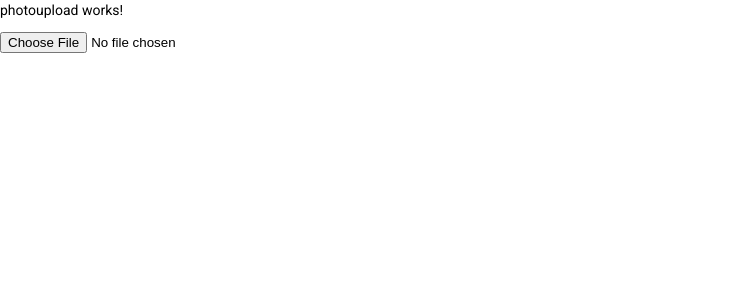
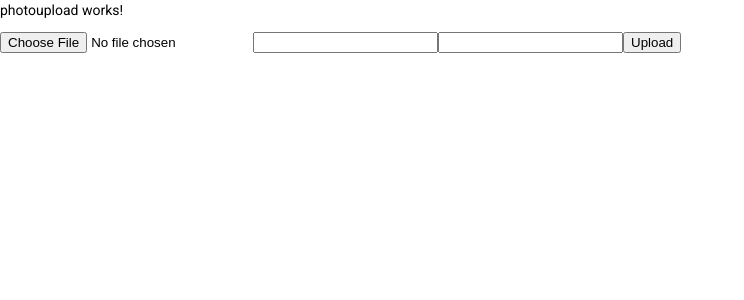
Before and after one commit to mnauman319/SnapgramFrontend, an Angular app: page /upload in a window 1280 px wide. Shown: the top 300 px of the page, without its empty margins (0-744 px from the left). Built offline with nearby package versions, Linux system fonts and the light colour scheme.

Commit message:
photo upload adds photo to user photos array now

```diff
--- a/src/app/components/homepage/homepage.component.ts
+++ b/src/app/components/homepage/homepage.component.ts
@@ -17,14 +17,14 @@ export class HomepageComponent implements OnInit {
   user:User;
   ngOnInit(): void {
 
-    // //It will not allow people to go to home page if they are not logged in
-    // if(this.userService.loggedInUser === undefined){
-    //   this.router.navigateByUrl("/login")
-    // }
-    // else{
-    //   this.currentUser = this.userService.loggedInUser;
-    // }
-      this.setCurrentUser();
+    //It will not allow people to go to home page if they are not logged in
+    if(this.userService.loggedInUser === undefined){
+      this.router.navigateByUrl("/login")
+    }
+    else{
+      this.currentUser = this.userService.loggedInUser;
+    }
+     // this.setCurrentUser();
       this.setTitle();
   }
   setTitle(){
--- a/src/app/components/photoupload/photoupload.component.html
+++ b/src/app/components/photoupload/photoupload.component.html
@@ -1,5 +1,9 @@
 <p>photoupload works!</p>
 
 <form>
-    <input id="myForm" type="file" name="file" (change)="uploadPhoto($event.target.files)" >
+    <input id="photoUploadImage" type="file" name="file" (change)="onFileChange($event)" >
+    <input id="photoName" type="text" name="photoName" (change)="onPhotoNameChange($event)" >
+
+    <input id="photoDescription" type="text" name="photoDescription" (change)="onPhotoDescriptionChange($event)" >
+    <button type="button" (click)="uploadPhoto()">Upload</button>
 </form>
--- a/src/app/components/photoupload/photoupload.component.ts
+++ b/src/app/components/photoupload/photoupload.component.ts
@@ -16,23 +16,46 @@ export class PhotouploadComponent implements OnInit {
 
   currentUser:User;
   photoToUpload:Photo;
+  files: FileList = null;
 
 
   ngOnInit(): void {
     this.setTitle();
     this.currentUser = this.userService.loggedInUser;
     console.log(this.currentUser);
+    this.photoToUpload = new Photo(null,"","","",null);
   }
 
-  async uploadPhoto(files: FileList){
+  onFileChange(event){
+    this.files = event.target.files;
+  }
 
-    console.log(files);
+  onPhotoNameChange(event){
+
+    this.photoToUpload.photoName = event.target.value
+  }
+  onPhotoDescriptionChange(event){
+    this.photoToUpload.photoDescription = event.target.value
+  }
+
+
+  async uploadPhoto(){
+
+    console.log(this.files);
     let formData = new FormData();
-    formData.append('file', files.item(0), files.item(0).name);
+    formData.append('file', this.files.item(0), this.files.item(0).name);
 
     let s3url= await this.photoService.uploadPhotoToS3(formData)
     console.log(s3url)
 
+    // Set s3url to photo object
+    this.photoToUpload.photoUrl = s3url.toString();
+
+    // Call createPhoto to post photo to current user
+    console.log(this.photoToUpload);
+    let uploadedPhoto = await this.photoService.createPhoto(this.photoToUpload,this.currentUser.userId);
+
+    console.log(uploadedPhoto);
 
 
   }
--- a/src/app/services/photo.service.ts
+++ b/src/app/services/photo.service.ts
@@ -9,7 +9,7 @@ export class PhotoService {
   constructor(private http:HttpClient) { }
 
   async createPhoto(photo:Photo, uId:number):Promise<Photo>{
-    photo = await this.http.post<Photo>(`http://localhost:8080/user/${uId}/photos`, photo).toPromise();
+    photo = await this.http.post<Photo>(`http://localhost:8080/users/${uId}/photos/`, photo).toPromise();
     return photo;
   }
 
```
